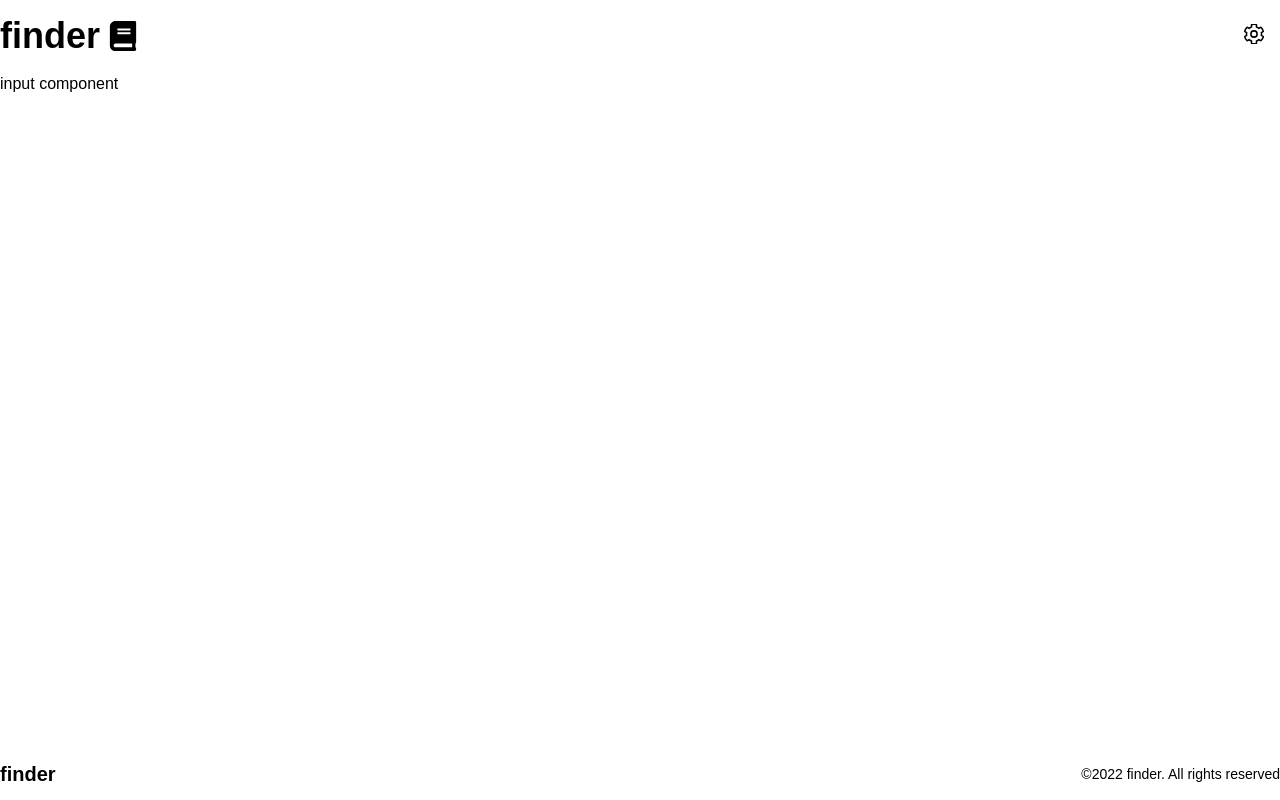
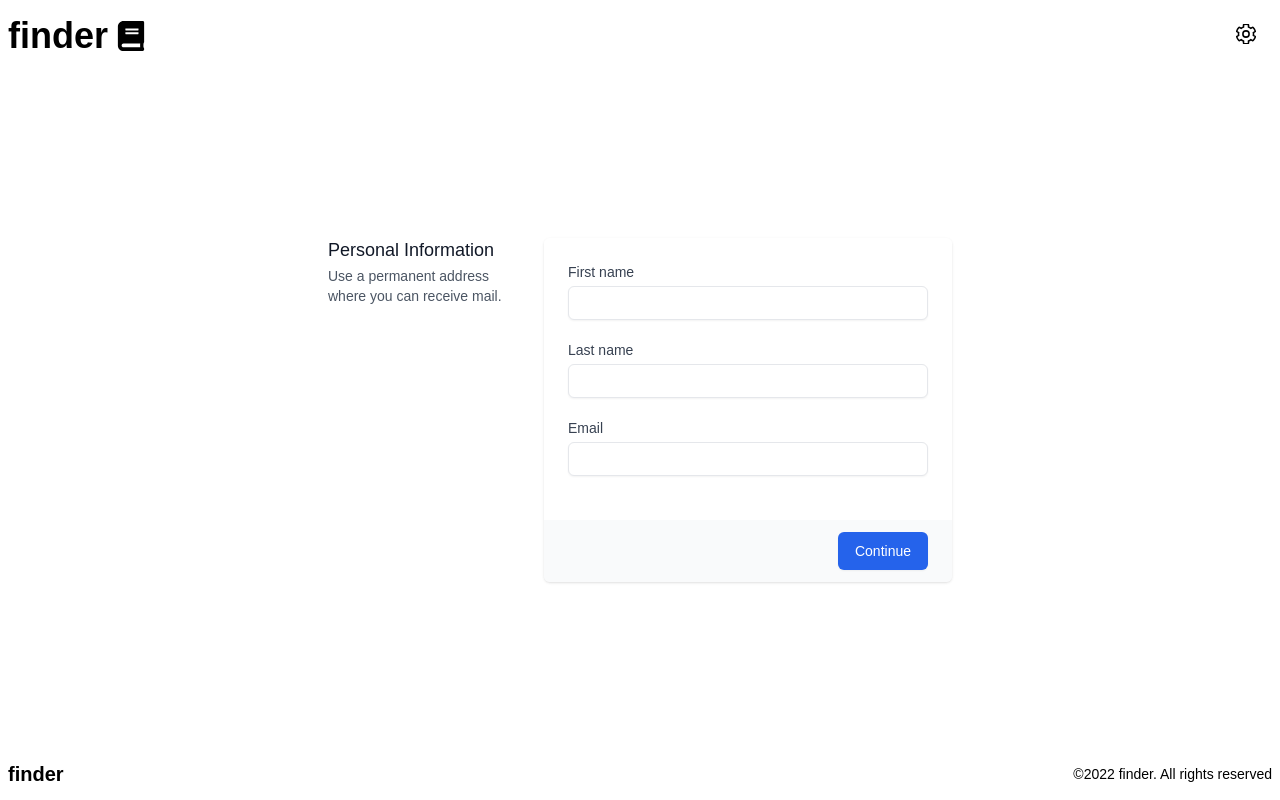
Before and after one commit to DanielBello7/Simple-Search-Engine, a React (Create React App) app in the folder client/: page / in a window 1280 px wide. Built offline with nearby package versions, Linux system fonts and the light colour scheme.

Commit message:
user information setup

```diff
--- /dev/null
+++ b/client/src/components/ButtonComponent.tsx
@@ -0,0 +1,26 @@
+
+
+
+import Loader from './Loader';
+
+type ButtonComponentProps = {
+  click: Function,
+  title: string,
+  color: string,
+  isLoading: boolean
+}
+
+export default function ButtonComponent({click, title, color, isLoading}: ButtonComponentProps) {
+  return (
+  <button type="submit"
+    onClick={() => click()}
+    disabled={isLoading && true}
+    className="inline-flex justify-center py-2 px-4 border border-transparent shadow-sm text-sm font-medium rounded-md text-white bg-blue-600 hover:bg-blue-700 focus:outline-none focus:ring-2 focus:ring-offset-2 focus:ring-blue-500">
+    {
+      isLoading
+      ? <Loader color='white' size={20}/>
+      : title
+    }
+    </button>
+  )
+}
--- a/client/src/components/Footer.tsx
+++ b/client/src/components/Footer.tsx
@@ -3,7 +3,7 @@
 
 export default function Footer() {
   return (
-  <footer className="container mx-auto flex flex-row justify-between items-center py-3">
+  <footer className="container mx-auto flex flex-row justify-between items-center py-3 px-2 md:px-2 lg:px-2">
   <h1 className="font-bold text-xl">finder</h1>
   <p className="text-sm">©2022 finder. All rights reserved</p>
   </footer>
--- a/client/src/components/Header.tsx
+++ b/client/src/components/Header.tsx
@@ -6,7 +6,7 @@ import OptionsComponent from "./OptionsComponent";
 
 export default function Header() {
   return (
-  <header className="container mx-auto w-100 flex justify-between py-4 px-2 md:px-0 lg:px-0">
+  <header className="container mx-auto w-100 flex justify-between py-4 px-2 md:px-2 lg:px-2">
   <div className='flex items-center flex-row'>
   <h1 className="text-4xl font-bold mr-2">finder</h1>
   <FaBook size={30} />
--- a/client/src/components/InputComponent.tsx
+++ b/client/src/components/InputComponent.tsx
@@ -1,10 +1,27 @@
 
 
 
+import { useState, useEffect } from 'react';
+import { Transition } from '@headlessui/react';
+
 export default function InputComponent() {
+  const [isShowing, setShowing] = useState(false);
+
+  useEffect(() => {
+    const changeState = setTimeout(() => setShowing(true), 500);
+    return () => clearTimeout(changeState);
+  }, []);
+
   return (
-  <div>
-  <h1>input component</h1>
-  </div>
+  <Transition as="div" show={isShowing} appear={true}
+    enter="transition-opacity duration-1000"
+    enterFrom="opacity-0"
+    enterTo="opacity-100"
+    leave="transition-opacity duration-150"
+    leaveFrom="opacity-100"
+    leaveTo="opacity-0"
+    >
+  <h1 className='text-4xl' onClick={() => setShowing(false)}>input component</h1>
+  </Transition>
   );
 }
--- /dev/null
+++ b/client/src/components/Loader.tsx
@@ -0,0 +1,13 @@
+
+
+
+import { FaSpinner } from 'react-icons/fa';
+
+type LaoderProps = {
+  color: string,
+  size: number
+}
+
+export default function Loader({color, size}: LaoderProps) {
+  return <FaSpinner size={size} color={color} className="animate-spin"/>
+}
--- a/client/src/components/OptionsComponent.tsx
+++ b/client/src/components/OptionsComponent.tsx
@@ -3,7 +3,7 @@
 
 import { Menu, Transition } from '@headlessui/react'
 import { Fragment } from 'react'
-import { FaCog, FaMoon, FaSun, FaInfoCircle, FaTrashAlt } from 'react-icons/fa';
+import { FaCog, FaMoon, FaSun, FaInfoCircle, FaTrashAlt, FaUserCircle } from 'react-icons/fa';
 import { useData } from '../context/DataContext';
 
 
@@ -53,6 +53,21 @@ export default function OptionsComponent() {
             active ? 'bg-blue-500 text-white' : 'text-gray-900'
           } group flex w-full items-center rounded-md px-2 py-2 text-sm`}
           >
+          <FaUserCircle size={15}/>
+          <span className='ml-2 font-bold'>Clear session</span>
+          </button>
+        )
+      }
+      </Menu.Item>
+
+      <Menu.Item>
+      {
+        ({ active, disabled }) => (
+          <button disabled={disabled}
+          className={`${
+            active ? 'bg-blue-500 text-white' : 'text-gray-900'
+          } group flex w-full items-center rounded-md px-2 py-2 text-sm`}
+          >
           <FaInfoCircle size={15}/>
           <span className='ml-2 font-bold'>About finder</span>
           </button>
--- /dev/null
+++ b/client/src/components/TextBoxComponent.tsx
@@ -0,0 +1,26 @@
+
+
+
+type TextBoxProps = {
+  label?: string,
+  description: string,
+  placeholder: string
+}
+
+function TextBoxComponent({label, description, placeholder}: TextBoxProps) {
+  return (
+  <div>
+  { label && <label htmlFor="about" className="block text-sm font-medium text-gray-700">{label}</label> }
+  <div className="mt-1">
+    <textarea id="about"
+      name="about"
+      rows={3}
+      className="shadow-sm focus:ring-indigo-500 focus:border-indigo-500 mt-1 block w-full sm:text-sm border border-gray-300 rounded-md"
+      placeholder={placeholder}
+      defaultValue={''}
+    />
+  </div>
+  <p className="mt-2 text-sm text-gray-500">{description}</p>
+  </div>
+  );
+}
--- /dev/null
+++ b/client/src/components/TextInformation.tsx
@@ -0,0 +1,19 @@
+
+
+
+
+type TextInformationProps = {
+  title: string,
+  body?: string
+}
+
+export default function TextInformation({ title, body }: TextInformationProps) {
+  return (
+  <div className="md:col-span-1">
+  <div className="px-4 sm:px-0">
+    <h3 className="text-lg font-medium leading-6 text-gray-900">{title}</h3>
+    {body && <p className="mt-1 text-sm text-gray-600">{body}</p>}
+  </div>
+  </div>
+  );
+}
--- /dev/null
+++ b/client/src/components/TextInputBox2.tsx
@@ -0,0 +1,31 @@
+
+
+
+type TextInputBox2Props = {
+  title: string,
+  length: string,
+  disabled: boolean,
+  value: React.RefObject<HTMLInputElement>,
+  id: string,
+  type: "text" | "email" | "password"
+}
+
+export default function TextInputBox2({title, length, disabled, value, type, id}: TextInputBox2Props) {
+  return (
+  <div className={`col-span-${length} sm:col-span-${length}`}>
+  <label htmlFor={id}
+         className="block text-sm font-medium text-gray-700">
+  {title}
+  </label>
+
+  <input type={type}
+         name={id}
+         id={id}
+         ref={value}
+         autoComplete="off"
+         required
+         disabled={disabled}
+         className="mt-1 border focus:ring-indigo-500 focus:border-indigo-500 block w-full shadow-sm sm:text-sm p-1.5 mb-5 rounded-md"/>
+  </div>
+  )
+}
--- /dev/null
+++ b/client/src/components/UserFormComponent.tsx
@@ -0,0 +1,109 @@
+
+
+
+import {useState, useEffect, useRef} from 'react';
+import {Transition} from '@headlessui/react';
+import {useData} from '../context/DataContext';
+import TextInformation from './TextInformation';
+import TextInputBox2 from './TextInputBox2';
+import ButtonComponent from './ButtonComponent';
+
+
+export default function UserFormComponent() {
+  const firstnameRef = useRef<HTMLInputElement>(null);
+
+  const lastnameRef = useRef<HTMLInputElement>(null);
+
+  const emailRef = useRef<HTMLInputElement>(null);
+
+  const {ShowAlert, setUser} = useData();
+
+  const [isShowing, setShowing] = useState(false);
+
+  const [isLoading, setLoading] = useState(false);
+
+  const HandleSubmit = (event: React.FormEvent<HTMLFormElement>) => {
+    event.preventDefault();
+
+    setLoading(true);
+
+    const data = {
+      firstname: firstnameRef.current?.value as string,
+      lastname: lastnameRef.current?.value as string,
+      email: emailRef.current?.value as string
+    }
+
+    try {
+      setTimeout(() => {
+        setShowing(false);
+        setLoading(false);
+      }, 2000);
+
+      return setTimeout(() => {
+        setUser(data);
+      }, 3000);
+    }
+    catch (error) {
+    return ShowAlert("Error handling data. PLease try again", false);
+    }
+  }
+
+  useEffect(() => {
+    const open = setTimeout(() => setShowing(true), 500);
+    return () => clearTimeout(open);
+  }, []);
+
+  return (
+  <Transition as="div" show={isShowing} appear={true}
+    enter="transition-opacity duration-1000"
+    enterFrom="opacity-0"
+    enterTo="opacity-100"
+    leave="transition-opacity duration-150"
+    leaveFrom="opacity-100"
+    leaveTo="opacity-0"
+    className="w-100 flex h-full items-center justify-center"
+    >
+
+  <div className='w-100 md:w-3/5 lg:w-1/2 px-2'>
+  <div className="md:grid md:grid-cols-3 md:gap-6">
+
+
+    <TextInformation title="Personal Information" body="Use a permanent address where you can receive mail."/>
+
+    <div className="mt-5 md:mt-0 md:col-span-2">
+    <form className="shadow overflow-hidden sm:rounded-md" onSubmit={HandleSubmit}>
+    <div className="px-4 py-5 bg-white sm:p-6">
+    <TextInputBox2 title="First name"
+      length="3"
+      disabled={isLoading}
+      value={firstnameRef}
+      id="first-name"
+      type='text'/>
+
+    <TextInputBox2 title="Last name"
+      length="3"
+      disabled={isLoading}
+      id="last-name"
+      type='text'
+      value={lastnameRef}/>
+
+    <TextInputBox2 title="Email"
+      length="6"
+      disabled={isLoading}
+      id="email"
+      type='email'
+      value={emailRef}/>
+    </div>
+
+    <div className="px-4 py-3 bg-gray-50 text-right sm:px-6">
+    <ButtonComponent click={HandleSubmit} title="Continue" color='blue' isLoading={isLoading}/>
+    </div>
+    </form>
+    </div>
+
+
+  </div>
+  </div>
+  </Transition>
+  );
+}
--- a/client/src/context/DataContext.tsx
+++ b/client/src/context/DataContext.tsx
@@ -2,6 +2,17 @@
 
 
 import React, { useState, useContext } from "react";
+
+type AlertDataType = {
+  msg: string,
+  type: boolean
+}
+
+type UserDataType = {
+  firstname: string,
+  lastname: string,
+  email: string
+}
 
 type DataContextType = {
   data: any[] | null,
@@ -14,10 +25,13 @@ type DataContextType = {
   setAlertOpen: React.Dispatch<React.SetStateAction<boolean>>,
 
   alertData: {msg: string, type: boolean},
-  setAlertData: React.Dispatch<React.SetStateAction<{msg: string, type: boolean}>>,
+  setAlertData: React.Dispatch<React.SetStateAction<AlertDataType>>,
 
   isDarkMode: boolean,
   setDarkMode: React.Dispatch<React.SetStateAction<boolean>>,
+
+  user: UserDataType | null,
+  setUser: React.Dispatch<React.SetStateAction<UserDataType | null>>,
 
   ShowAlert: (msg: string, type: boolean) => void
 }
@@ -33,7 +47,6 @@ function useData() {
 }
 
 function DataContextProvider({children}: DataContextProps) {
-  const [data, setData] = useState<any[] | null>(null);
 
   const [isLoading, setLoading] = useState(false);
 
@@ -41,7 +54,11 @@ function DataContextProvider({children}: DataContextProps) {
 
   const [isAlertOpen, setAlertOpen] = useState(false);
 
-  const [alertData, setAlertData] = useState({msg: "", type: false});
+  const [data, setData] = useState<any[] | null>(null);
+
+  const [user, setUser] = useState<UserDataType | null>(null);
+
+  const [alertData, setAlertData] = useState({} as AlertDataType);
 
   const ShowAlert = (msg: string, type: boolean) => {
     setAlertData({msg: msg, type: type});
@@ -65,6 +82,9 @@ function DataContextProvider({children}: DataContextProps) {
     isDarkMode,
     setDarkMode,
 
+    user,
+    setUser,
+
     ShowAlert
   }}>
     {children}
--- a/client/src/routes/SearchHome.routes.tsx
+++ b/client/src/routes/SearchHome.routes.tsx
@@ -3,10 +3,12 @@
 
 import InputComponent from "../components/InputComponent";
 import SearchComponent from "../components/SearchComponent";
+import UserFormComponent from "../components/UserFormComponent";
 import {useData} from "../context/DataContext";
 
 export default function SearchHome() {
-  const {data} = useData();
+  const {data, user} = useData();
+  if (!user) return <UserFormComponent />
   if (!data) return <InputComponent />
   return <SearchComponent />
 }
```
